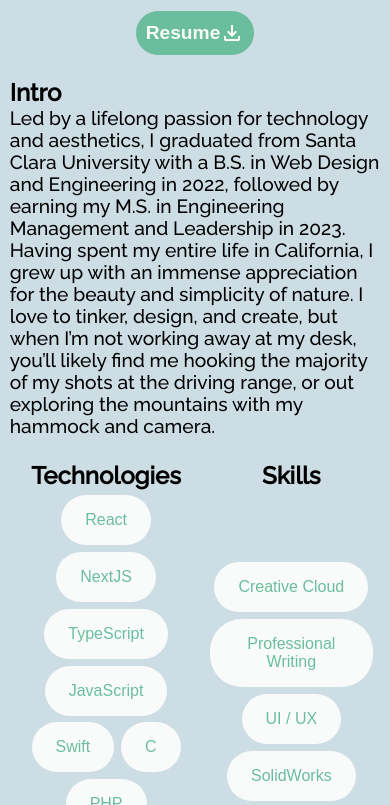
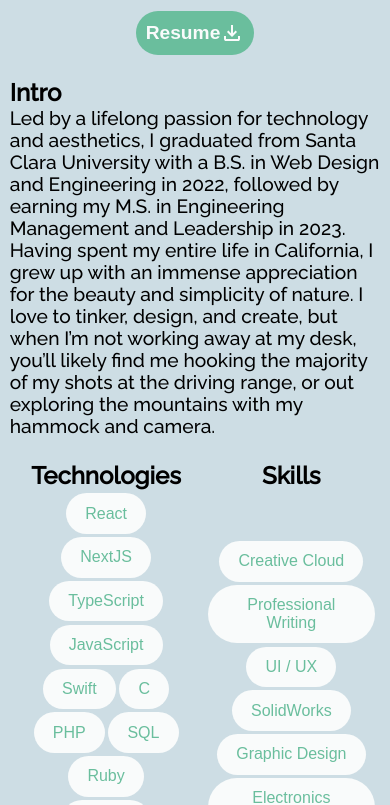
Before and after one commit to jackcdavey/PersonalWebsite, a React (Create React App) app: page / in a window 390 px wide. Shown: the part 1195-2000 px from the top of the page. Built offline with nearby package versions, Linux system fonts and the light colour scheme; a web font is replaced by a local one.

Commit message:
Updated chip margin & padding for mobile

```diff
--- a/src/styles/stylesheet.js
+++ b/src/styles/stylesheet.js
@@ -158,6 +158,11 @@ export const ChipContainer = styled(motion.div)`
 
 	:hover {
 		box-shadow: 0 5px 12px 0 rgba(0, 0, 0, 0.9);
+	}
+
+	@media (max-width: 710px) {
+		margin: 1%;
+		padding: 0.7rem 1.2rem;
 	}
 `
 
```
